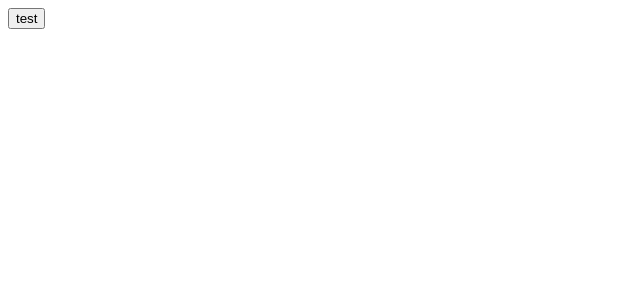
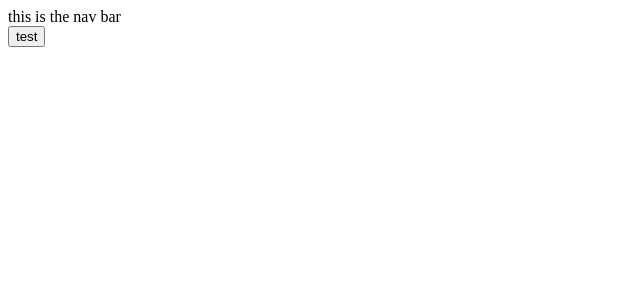
Before and after one commit to j-ornelas/BevMore, a React app: page / in a window 1280 px wide. Shown: the top 300 px of the page, without its empty margins (0-640 px from the left). Built offline with nearby package versions, Linux system fonts and the light colour scheme; the HTML template or start-up script is replaced by a standard one.

Commit message:
Adds a 'drinks' property to state

```diff
--- a/client/src/Main.jsx
+++ b/client/src/Main.jsx
@@ -1,13 +1,17 @@
 import React from "react";
 import axios from "axios";
-import helpers from "./helpers.js"
+import helpers from "./helpers.js";
+import NavBar from "./Navbar.jsx";
+import DrinkList from "./DrinkList.jsx";
 
 class Main extends React.Component {
-  constructor(){
-    super();
+  constructor(props){
+    super(props);
     this.state = {
-      ingredients: ["Gin", "Orange_Juice", "Grenadine"]
+      ingredients: ["Gin", "Orange_Juice", "Grenadine"],
+      drinks: []
     }
+
   }
 
   componentDidMount(){
@@ -16,10 +20,11 @@ class Main extends React.Component {
 
   getInfo(ingredientsArray){
     let query = helpers.formatQuery(this.state.ingredients);
+    let context = this;
 
     axios.get(`https://www.thecocktaildb.com/api/json/v1/1/${query}`)
       .then(function (response) {
-        console.log(response);
+        context.setState({drinks:response.data.drinks})
     })
     .catch(function (error) {
       console.log(error);
@@ -30,7 +35,11 @@ class Main extends React.Component {
 
   render(){
     return (
-      <div><button onClick={this.getInfo.bind(this, this.state.ingredients)}>test</button></div>
+      <div>
+      <NavBar />
+      <DrinkList drinks={this.state.drinks}/>
+      <button onClick={this.getInfo.bind(this, this.state.ingredients)}>test</button>
+      </div>
     )
   }
 }
```
